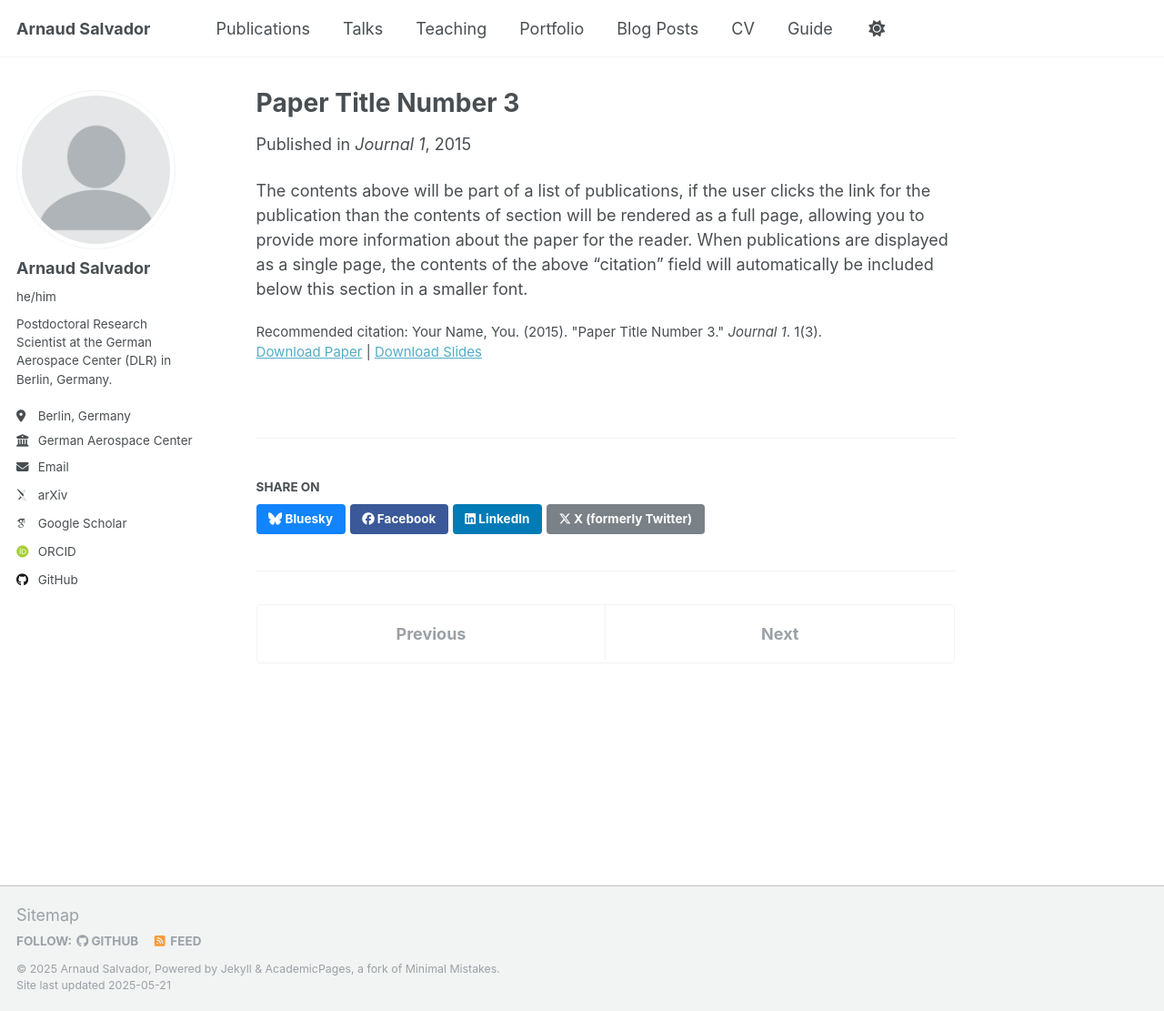
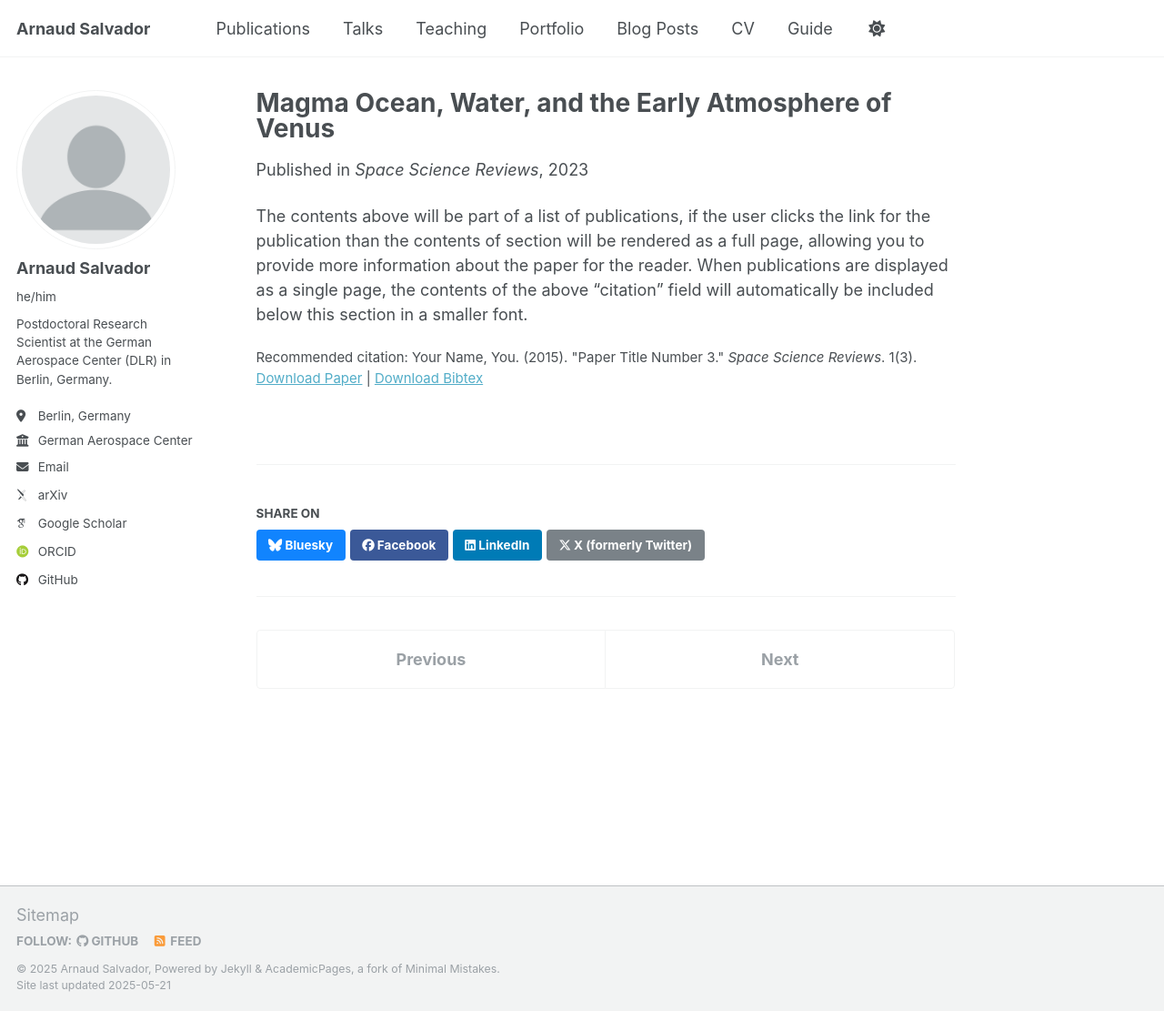
Before and after one commit to arnaudsalvador/arnaudsalvador.github.io, a Jekyll site: the page built from _publications/Salvador2023_SSR.md, in a window 1280 px wide and 1111 px high. Shown: the whole window at 91% size. Built offline with Jekyll 4.4.1, drawn with Linux system fonts in a browser that asks for light colours; some web fonts are replaced.

Commit message:
updated pub

```diff
--- a/_publications/2015-10-01-paper-title-number-3.md
+++ b/_publications/Salvador2023_SSR.md
@@ -1,14 +1,14 @@
 ---
-title: "Paper Title Number 3"
+title: "Magma Ocean, Water, and the Early Atmosphere of Venus"
 collection: publications
 category: manuscripts
 permalink: /publication/2015-10-01-paper-title-number-3
 excerpt: 'This paper is about the number 3. The number 4 is left for future work.'
-date: 2015-10-01
-venue: 'Journal 1'
-slidesurl: 'http://academicpages.github.io/files/slides3.pdf'
+date: 2023-09-20
+venue: 'Space Science Reviews'
 paperurl: 'http://academicpages.github.io/files/paper3.pdf'
-citation: 'Your Name, You. (2015). &quot;Paper Title Number 3.&quot; <i>Journal 1</i>. 1(3).'
+bibtexurl: 'http://academicpages.github.io/files/Salvador2017.bib'
+citation: 'Your Name, You. (2015). &quot;Paper Title Number 3.&quot; <i>Space Science Reviews</i>. 1(3).'
 ---
 
 The contents above will be part of a list of publications, if the user clicks the link for the publication than the contents of section will be rendered as a full page, allowing you to provide more information about the paper for the reader. When publications are displayed as a single page, the contents of the above "citation" field will automatically be included below this section in a smaller font.
```
